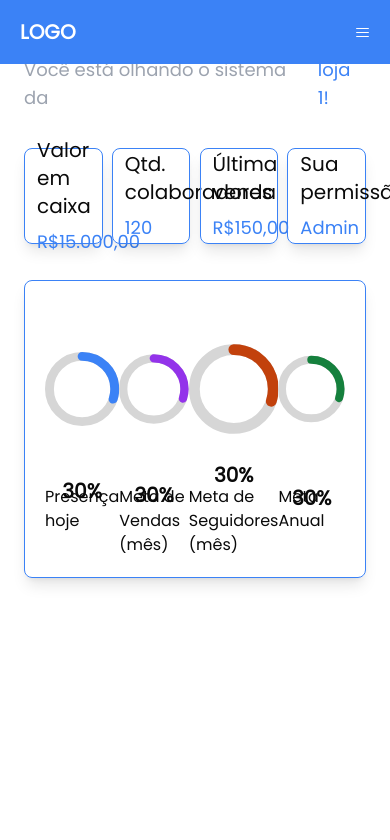
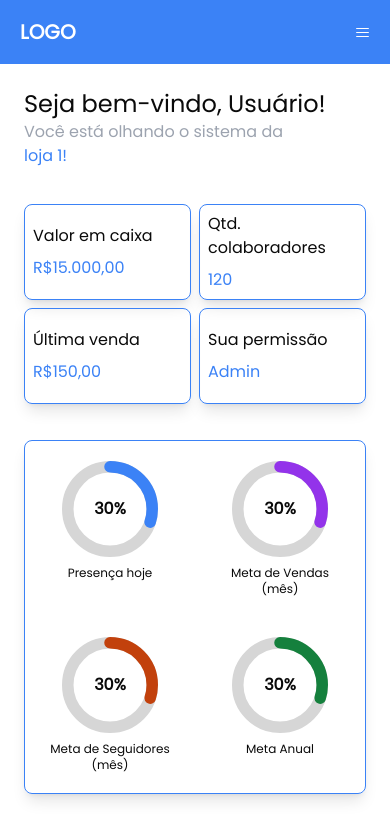
Before and after one commit to Campos1911/gestao-de-estoque, a Next.js app: page / in a window 390 px wide. Shown: the top 840 px of the page. Built offline with nearby package versions, Linux system fonts and the light colour scheme; data requests are answered from the project's data file.

Commit message:
feature: Responsividade da tela de dashboard finalizada

```diff
--- a/src/app/page.tsx
+++ b/src/app/page.tsx
@@ -39,29 +39,29 @@ export default function Home() {
 
   return (
     <div className="flex flex-col w-full bg-white h-full rounded-tl-3xl p-6 gap-4">
-      <div className="w-full">
+      <div className="w-full flex flex-col mt-16 lg:mt-0">
         <p className="text-2xl">Seja bem-vindo, {user.nome}!</p>
-        <div className="text-lg text-gray-400 flex gap-1">
-          Você está olhando o sistema da{" "}
+        <div className="sm:text-lg text-gray-400 sm:flex sm:flex-row  gap-1">
+          Você está olhando o sistema da
           <p className="text-blue-500">loja 1!</p>
         </div>
       </div>
-      <div className="flex w-full py-5 justify-between">
+
+      <div className="sm:flex grid grid-cols-2 gap-2 w-full py-5 justify-between">
         {dashboard.map((dados, index) => (
           <CardDashboard key={index} titulo={dados.titulo} dado={dados.dado} />
         ))}
         <CardDashboard titulo="Sua permissão" dado={user.permissao} />
       </div>
+
       <div className="border border-blue-500 p-5 rounded-lg shadow-lg w-full flex">
-        <div className="flex justify-between w-full">
+        <div className="sm:flex grid grid-cols-2 gap-10 sm:justify-between w-full">
           {graficos.map((dados, index) => (
             <CircularProgress
               key={index}
               corHex={dados.corHex}
               tema={dados.tema}
               porcentagem={dados.porcentagem}
-              width="w-44"
-              height="h-44"
             />
           ))}
         </div>
--- a/src/components/Card/CardDashboard.tsx
+++ b/src/components/Card/CardDashboard.tsx
@@ -2,9 +2,9 @@ import React from "react";
 
 const CardDashboard = ({ titulo, dado }: { titulo: string; dado: string }) => {
   return (
-    <div className="border border-blue-500 p-3 rounded-lg shadow-lg w-[23%] h-24 flex flex-col gap-2 justify-center">
-      <p className="text-xl">{titulo}</p>
-      <p className="text-lg text-blue-500">{dado}</p>
+    <div className="border border-blue-500 md:p-3 p-2 rounded-lg shadow-lg sm:w-[23%] h-24 flex flex-col gap-2 justify-center">
+      <p className="lg:text-xl">{titulo}</p>
+      <p className="lg:text-lg text-blue-500">{dado}</p>
     </div>
   );
 };
--- a/src/components/CircularProgress/CircularProgress.tsx
+++ b/src/components/CircularProgress/CircularProgress.tsx
@@ -8,19 +8,15 @@ const CircularProgress = ({
   corHex,
   tema,
   porcentagem,
-  width,
-  height,
 }: {
   corHex: string;
   tema: string;
   porcentagem: number;
-  width: string;
-  height: string;
 }) => {
   return (
     <section className="flex flex-col items-center gap-2">
       <CircularProgressbarWithChildren
-        className={`${width} ${height}`}
+        className={`xl:w-44 xl:h-44 lg:w-28 lg:h-28 w-24 h-24`}
         value={porcentagem}
         strokeWidth={12}
         styles={buildStyles({
@@ -28,9 +24,11 @@ const CircularProgress = ({
           trailColor: "#d6d6d6",
         })}
       >
-        <p className={`text-xl font-bold text-[${corHex}]`}>{porcentagem}%</p>
+        <p className={`lg:text-xl font-bold text-[${corHex}]`}>
+          {porcentagem}%
+        </p>
       </CircularProgressbarWithChildren>
-      <p>{tema}</p>
+      <p className="lg:text-base text-xs text-center">{tema}</p>
     </section>
   );
 };
--- a/src/components/Layout/Header.tsx
+++ b/src/components/Layout/Header.tsx
@@ -10,7 +10,7 @@ const Header = () => {
       <div className="bg-blue-500 h-16 px-5 flex sticky items-center justify-between">
         <p className="text-xl font-bold cursor-pointer">LOGO</p>
         <HamburgerMenuIcon
-          className="sm:hidden"
+          className="lg:hidden"
           onClick={() => setVisibility(!visibility)}
         />
       </div>
--- a/src/components/Layout/Layout.tsx
+++ b/src/components/Layout/Layout.tsx
@@ -10,11 +10,11 @@ const Layout = ({
   return (
     <div>
       <Header />
-      <div className="hidden pt-16 min-h-screen sm:flex">
+      <div className="hidden pt-16 min-h-screen lg:flex">
         <Sidebar />
         {children}
       </div>
-      <div className="sm:hidden">{children}</div>
+      <div className="lg:hidden">{children}</div>
     </div>
   );
 };
```
